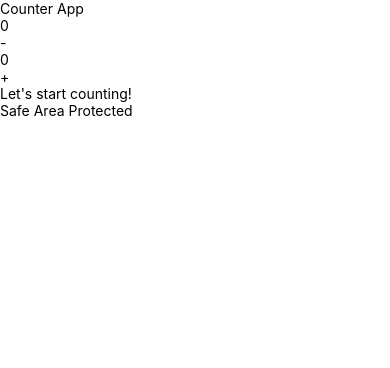
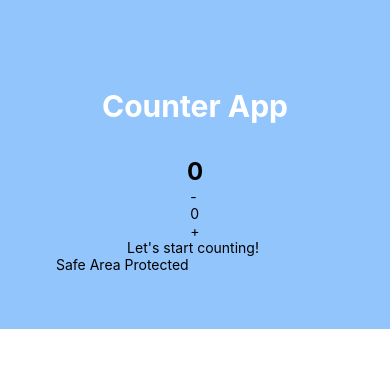
Before and after one commit to niyomugaboetiene/react-native-with-tailwindcss, a React Native app: screen / in a window 390 px wide. Shown: the top 368 px of the page. Built offline with nearby package versions, Linux system fonts and the light colour scheme.

Commit message:
react-naitve: with tailwind

```diff
--- a/components/chapter 1/safeArea.tsx
+++ b/components/chapter 1/safeArea.tsx
@@ -5,22 +5,22 @@ function SafeArea() {
     const [count, setCount] = useState(0);
 
     return (
-        <SafeAreaView className="">
-            <View className="">
-                <Text className="">
+        <SafeAreaView className="flex-1 bg-blue-300 h-screen max-w-md p-14">
+            <View className="items-center pt-8 pb-6">
+                <Text className="text-3xl font-bold text-white mb-2">
                     Counter App
                 </Text>
 
             </View>
 
-            <View className="">
+            <View className="flex-1 items-center justify-center px-8">
                 <View className="">
-                    <Text className="">
+                    <Text className="font-bold text-2xl">
                         {count}
                     </Text>
                 </View>
 
-                <View className="">
+                <View className="flex flex-col space-x">
                     <TouchableOpacity
                         className=""
                         onPress={() => setCount(count - 1)}
```
